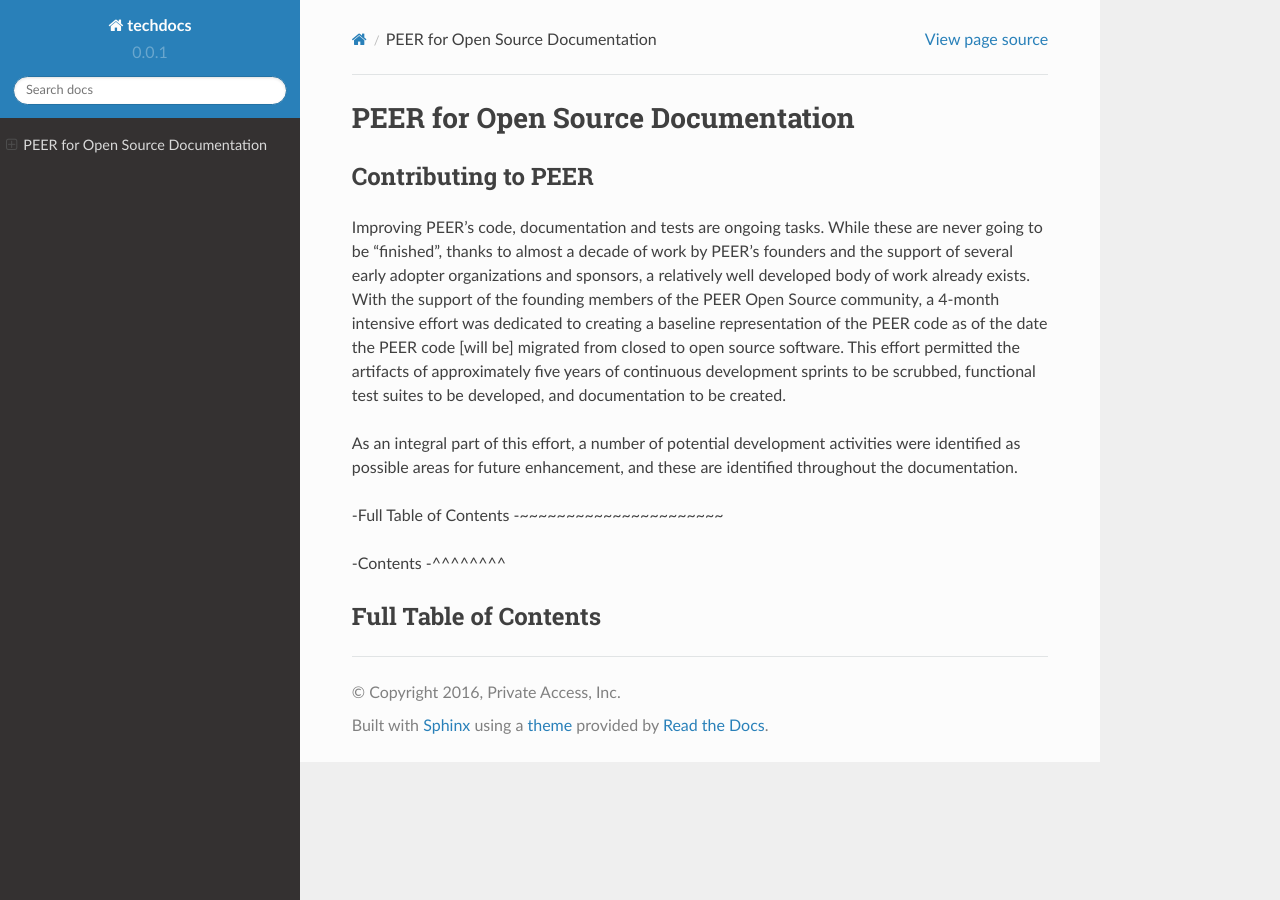
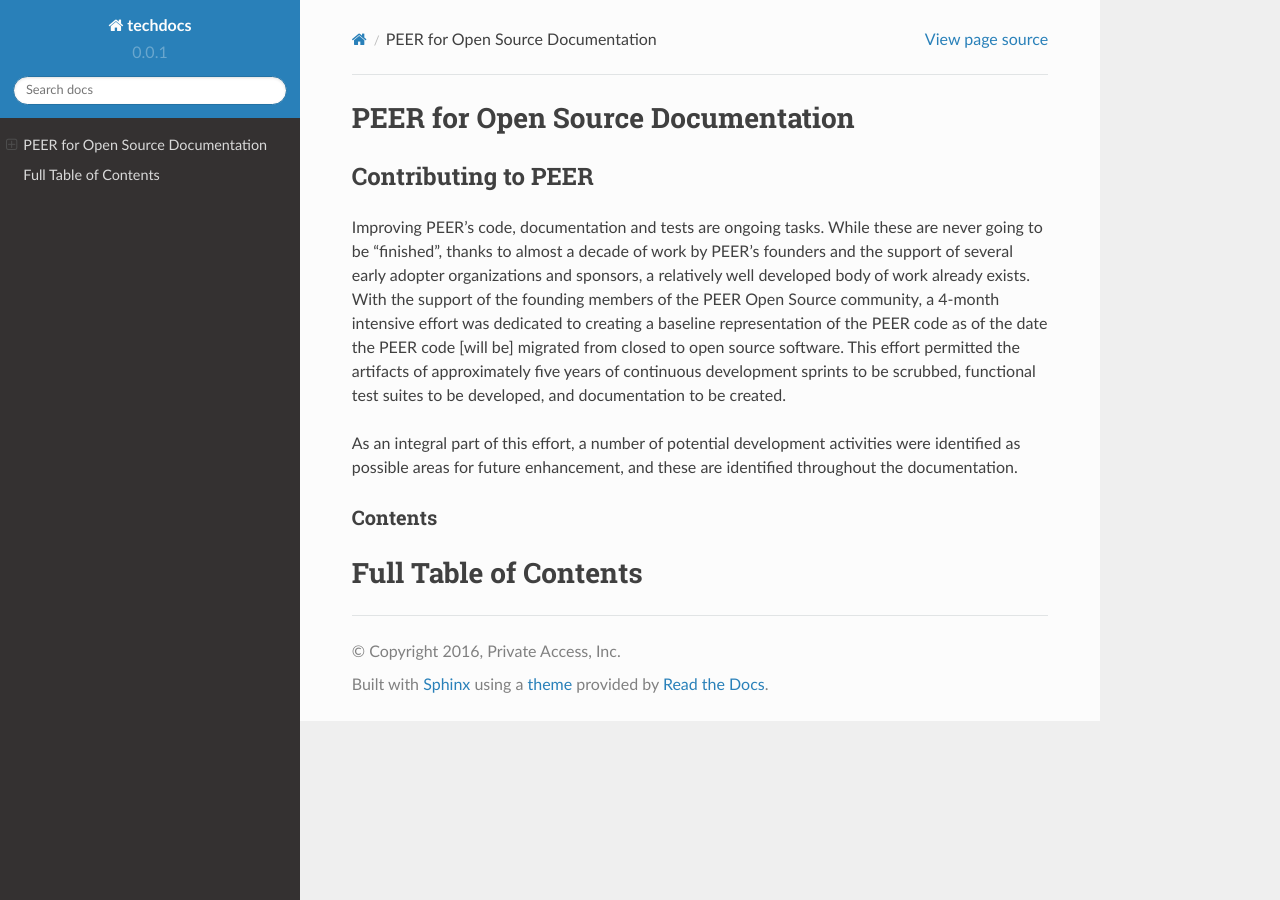
Before and after one commit to williamhoos/testrepo, a Sphinx documentation site: the page built from docs/source/index.rst, in a window 1280 px wide. Built offline with Sphinx 7.4.7 and the Read the Docs theme 2.0.0, drawn with Linux system fonts in a browser that asks for light colours; pages that are not in the unit, such as notebooks, are missing from menus; part of the change alters nothing that is shown.

```diff
--- a/docs/source/index.rst
+++ b/docs/source/index.rst
@@ -14,13 +14,11 @@ Improving PEER's code, documentation and tests are ongoing tasks.  While these a
 
 As an integral part of this effort, a number of potential development activities were identified as possible areas for future enhancement, and these are identified throughout the documentation.
 
--Full Table of Contents
--~~~~~~~~~~~~~~~~~~~~~~
 
--Contents
--^^^^^^^^
 
-======================
+Contents
+^^^^^^^^
+
 Full Table of Contents
 ======================
 
```
